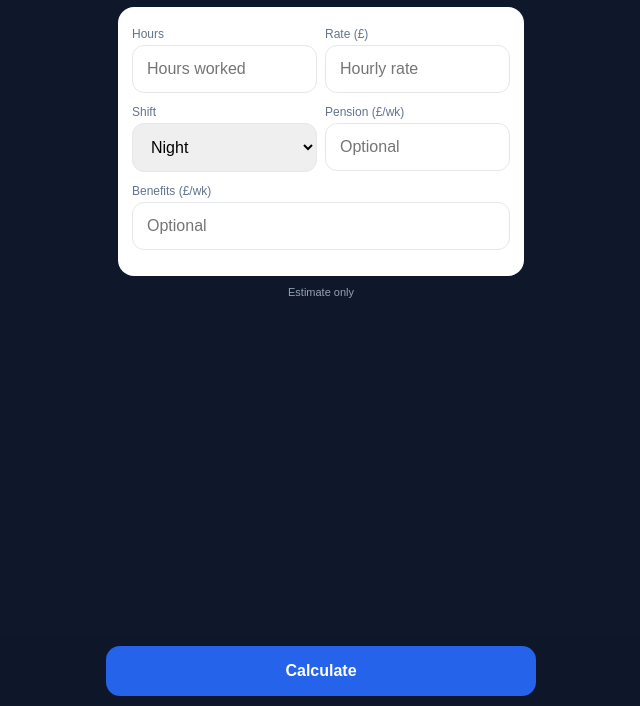
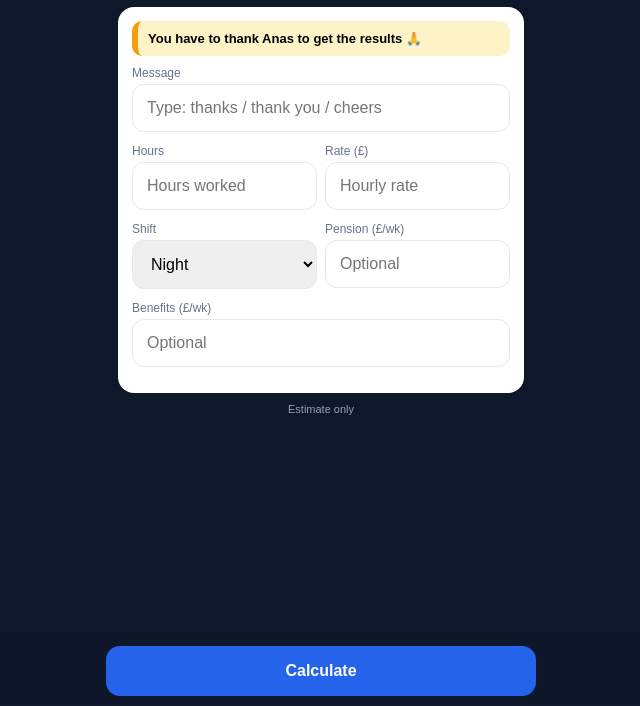
Before and after one commit to nasbomalk/payslip-calculator, a plain HTML site: page index.html in a window 1280 px wide. Shown: the part 94-800 px from the top of the page, without its empty margins (319-959 px from the left). Drawn offline with Linux system fonts and the light colour scheme.

Commit message:
Update index.html

```diff
--- a/index.html
+++ b/index.html
@@ -27,6 +27,16 @@ body{margin:0;font-family:Arial,sans-serif;background:var(--bg);}
 .header .sub{font-size:12px;color:#cbd5f5}
 
 .panel{background:#fff;border-radius:16px;padding:14px;}
+
+.notice{
+  background:#fef3c7;
+  border-left:6px solid #f59e0b;
+  padding:10px;
+  border-radius:10px;
+  margin-bottom:10px;
+  font-size:13px;
+  font-weight:600;
+}
 
 .field{display:flex;flex-direction:column;margin:6px 0}
 .label{font-size:12px;color:var(--muted);margin-bottom:4px}
@@ -89,6 +99,15 @@ button{
 
   <div class="panel">
 
+    <div class="notice">
+      You have to thank Anas to get the results 🙏
+    </div>
+
+    <div class="field">
+      <div class="label">Message</div>
+      <input class="input" type="text" id="msg" placeholder="Type: thanks / thank you / cheers">
+    </div>
+
     <div class="row">
       <div class="field">
         <div class="label">Hours</div>
@@ -135,6 +154,19 @@ button{
 
 <script>
 function calculate(){
+
+  const msg = document.getElementById('msg').value.toLowerCase().trim();
+
+  const allowed = msg.includes("thanks") ||
+                  msg.includes("thank you") ||
+                  msg.includes("cheers");
+
+  if(!allowed){
+    document.getElementById('result').innerHTML =
+      `<div class="card red"><b>No Thanks</b><div class="val">No thanks, no results</div></div>`;
+    return;
+  }
+
   const h = parseFloat(document.getElementById('hours').value);
   if(!h){ alert('Enter hours'); return; }
 
@@ -175,7 +207,6 @@ function calculate(){
   const res = taxCalc(annualAfter);
 
   const weeklyNet = res.net / 52;
-
   const weeklyTax = res.tax / 52;
 
   const card = (t,v,c)=>
```
